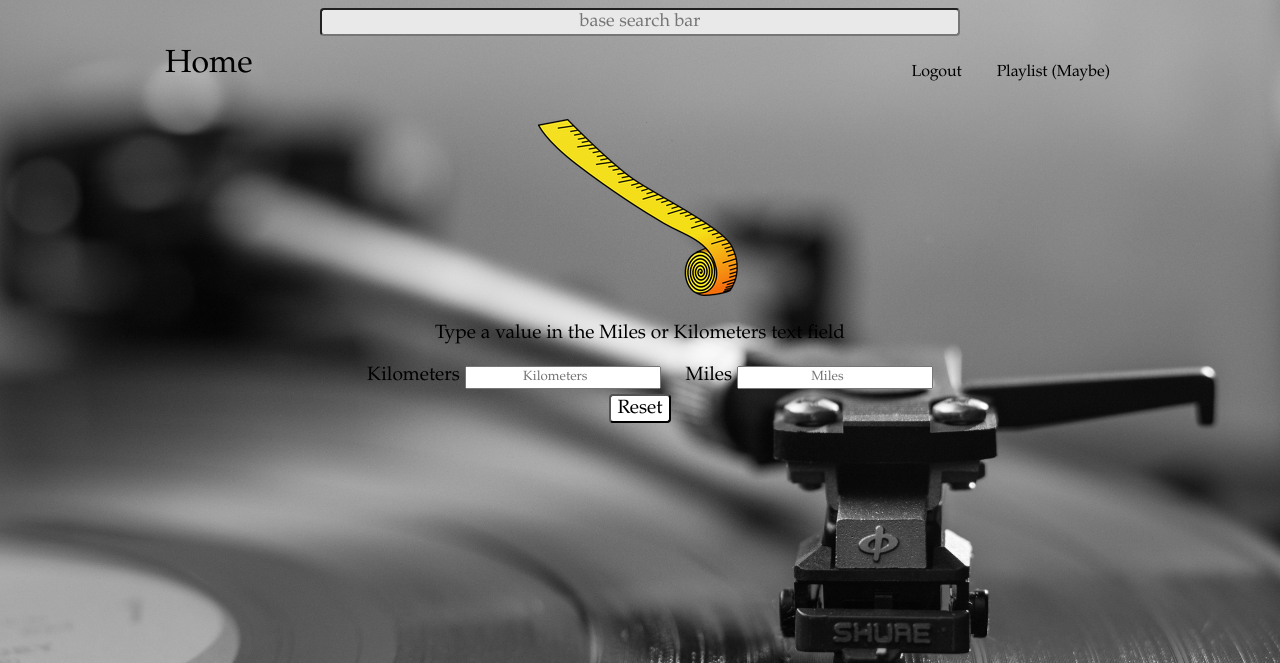
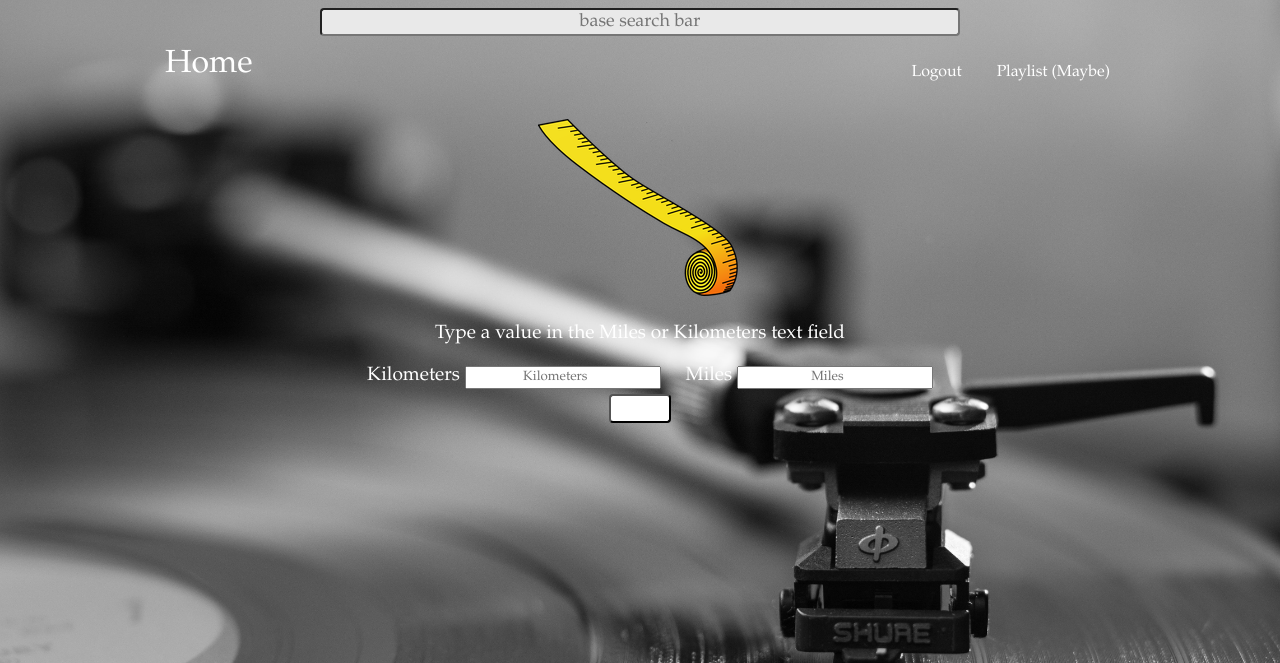
Before and after one commit to cwarner11/digit_png, a Django app: page /calculators/length-calculator/ in a window 1280 px wide. Shown: the top 663 px of the page. Run offline with Django 3.2, Linux system fonts and the light colour scheme; a user stored in the database is signed in; data comes from the database, SQL or seed files in the repository.

Commit message:
changed text to white

```diff
--- a/assets/styles.css
+++ b/assets/styles.css
@@ -3,7 +3,7 @@ body{
 	background-image: url(musicbackground.jpg);
 	background-repeat: no-repeat;
 	background-size: 100%;
-	color: #000;
+	color: rgb(255, 255, 255);
 }
 
 body *{
@@ -17,7 +17,7 @@ h1,h2,h3,h4,h5{
 }
 
 a, a:hover,a:visited{
-	color: #000;
+	color: rgb(255, 255, 255);
 	text-decoration: none;
 }
 
@@ -51,7 +51,7 @@ nav li{
 
 nav button{
 	background: none;
-	color: #000;
+	color: rgb(255, 255, 255);
 	cursor: pointer;
 	border: 0;
 	font-size:1em;
@@ -59,7 +59,7 @@ nav button{
 
 .clear-field button{
 	background: white;
-	color: #000;
+	color: rgb(255, 255, 255);
 	cursor: pointer;
 	border: 1;
 	font-size:1em;
```
